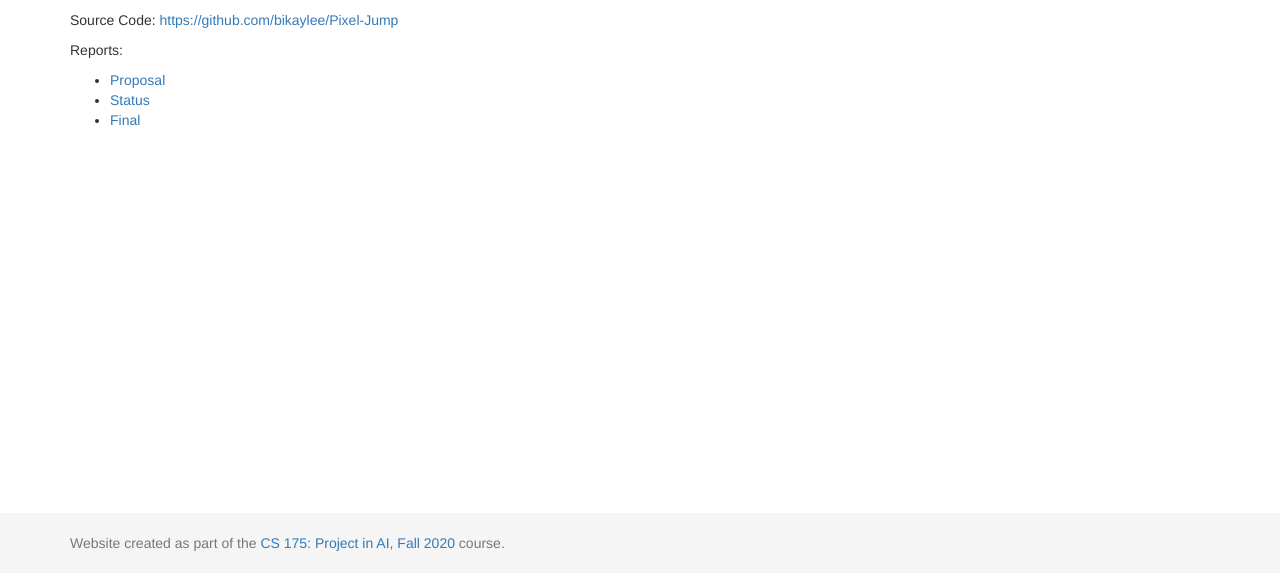
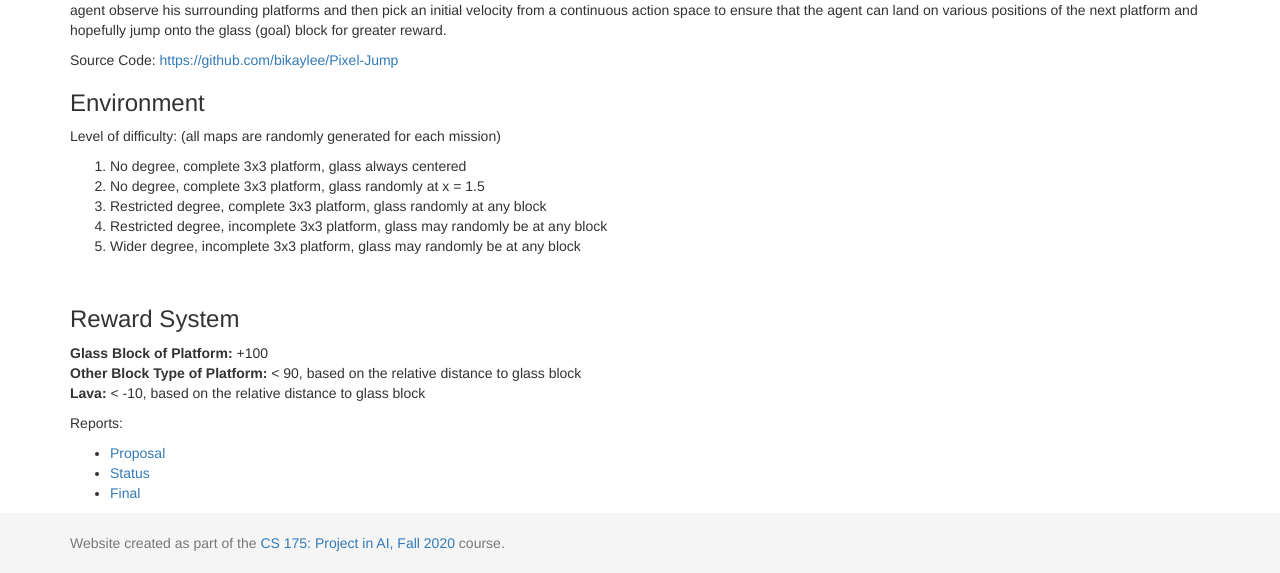
Before and after one commit to bikaylee/Jump-Jump, a Jekyll site: the page built from docs/index.md, in a window 1280 px wide and 1226 px high. Shown: the part 653-1226 px from the top of the window. Built offline with Jekyll 4.4.1, drawn with Linux system fonts in a browser that asks for light colours; some of the changed text lies outside the part shown.

Commit message:
updated environment and reward system

```diff
--- a/docs/index.md
+++ b/docs/index.md
@@ -6,10 +6,25 @@ title:  Home
 
 <img src="image/MalmoDemo.gif" width=600><br>
 
-Pixel Jump is a game performing physical jump from one point to another with user-control gravitational force and velocity.
+Pixel Jump is a game performing physical jump from one point to another with user-control gravitational force and velocity and horizontal degree. The purpose of this project is to let the agent observe his surrounding platforms and then pick an initial velocity from a continuous action space to ensure that the agent can land on various positions of the next platform and hopefully jump onto the glass (goal) block for greater reward.
+
+Source Code:  [https://github.com/bikaylee/Pixel-Jump]( https://github.com/bikaylee/Pixel-Jump)
 
 
-Source Code:  [https://github.com/bikaylee/Pixel-Jump]( https://github.com/bikaylee/Pixel-Jump)
+### Environment
+Level of difficulty: (all maps are randomly generated for each mission) <br>
+1. No degree, complete 3x3 platform, glass always centered <br>
+2. No degree, complete 3x3 platform, glass randomly at x = 1.5 <br>
+3. Restricted degree, complete 3x3 platform, glass randomly at any block <br>
+4. Restricted degree, incomplete 3x3 platform, glass may randomly be at any block <br>
+5. Wider degree, incomplete 3x3 platform, glass may randomly be at any block <br>
+
+<br>
+### Reward System
+**Glass Block of Platform:** +100 <br>
+**Other Block Type of Platform:** < 90,  based on the relative distance to glass block <br>
+**Lava:** < -10,  based on the relative distance to glass block
+
 
 
 Reports:
```
